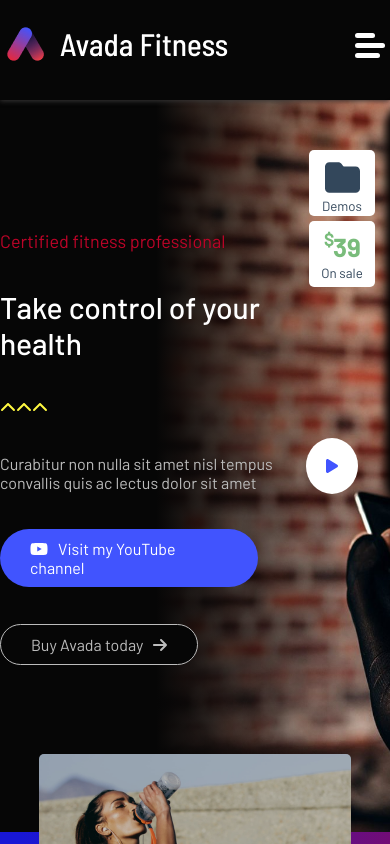
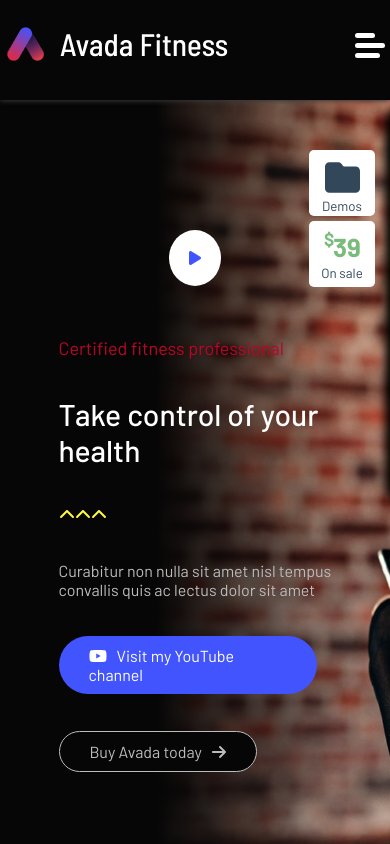
Before and after one commit to RaimondoCosma/proj-html-vuejs, a Vue app: page / in a window 390 px wide. Shown: the top 844 px of the page. Built offline with nearby package versions, Linux system fonts and the light colour scheme.

Commit message:
Migliora responsive hero section

```diff
--- a/src/components/header/navbar/HeaderNav.vue
+++ b/src/components/header/navbar/HeaderNav.vue
@@ -78,6 +78,12 @@
   display: flex;
   align-items: center;
   list-style: none;
+  a {
+    transition: color 0.2s linear;
+    &:hover {
+      color: var(--lighter-color);
+    }
+  }
   @include media-breakpoint-up(lg) {
     position: fixed;
     right: -50%;
--- a/src/components/header/navbar/NavBar.vue
+++ b/src/components/header/navbar/NavBar.vue
@@ -16,6 +16,12 @@
 <style lang="scss" scoped>
 li {
   margin-right: 2.5rem;
+  a {
+    transition: color 0.2s linear;
+    &:hover {
+      color: var(--lighter-color);
+    }
+  }
   @include media-breakpoint-up(lg) {
     cursor: pointer;
     margin-right: 0;
--- a/src/components/main/hero/AppHero.vue
+++ b/src/components/main/hero/AppHero.vue
@@ -101,9 +101,15 @@
 .spot {
   display: flex;
   align-items: center;
+  @include media-breakpoint-up(sm) {
+    flex-direction: column;
+  }
 }
 .spot-left {
   width: 70%;
+  @include media-breakpoint-up(sm) {
+    order: 1;
+  }
   .certified {
     color: var(--spot-color);
     font-size: 1.625rem;
@@ -141,6 +147,9 @@
   position: relative;
   width: 30%;
   text-align: center;
+  @include media-breakpoint-up(sm) {
+    margin-bottom: 3.125rem;
+  }
   .fa-play {
     background-color: var(--lighter-color);
     color: var(--btn-color);
--- a/src/components/main/section-2/BottomEncourageCard.vue
+++ b/src/components/main/section-2/BottomEncourageCard.vue
@@ -51,6 +51,11 @@
   }
   .img {
     position: relative;
+    transition: transform 0.3s linear;
+    &:hover {
+      cursor: pointer;
+      transform: scale(1.08);
+    }
   }
   h3 {
     padding: 1.875rem 0 0.9375rem;
--- a/src/components/main/section-4/CardArticle.vue
+++ b/src/components/main/section-4/CardArticle.vue
@@ -41,6 +41,11 @@
   }
   .img {
     position: relative;
+    transition: transform 0.3s linear;
+    &:hover {
+      cursor: pointer;
+      transform: scale(1.08);
+    }
   }
   h3 {
     padding: 1.875rem 0 0.9375rem;
--- a/src/store.js
+++ b/src/store.js
@@ -31,7 +31,7 @@
     {
       img: "video7-2x.jpg",
       title: "Lift, firm & perk up",
-      subtitle: "Feel ypung again",
+      subtitle: "Feel young again",
     },
     {
       img: "video9-2x.jpg",
```
